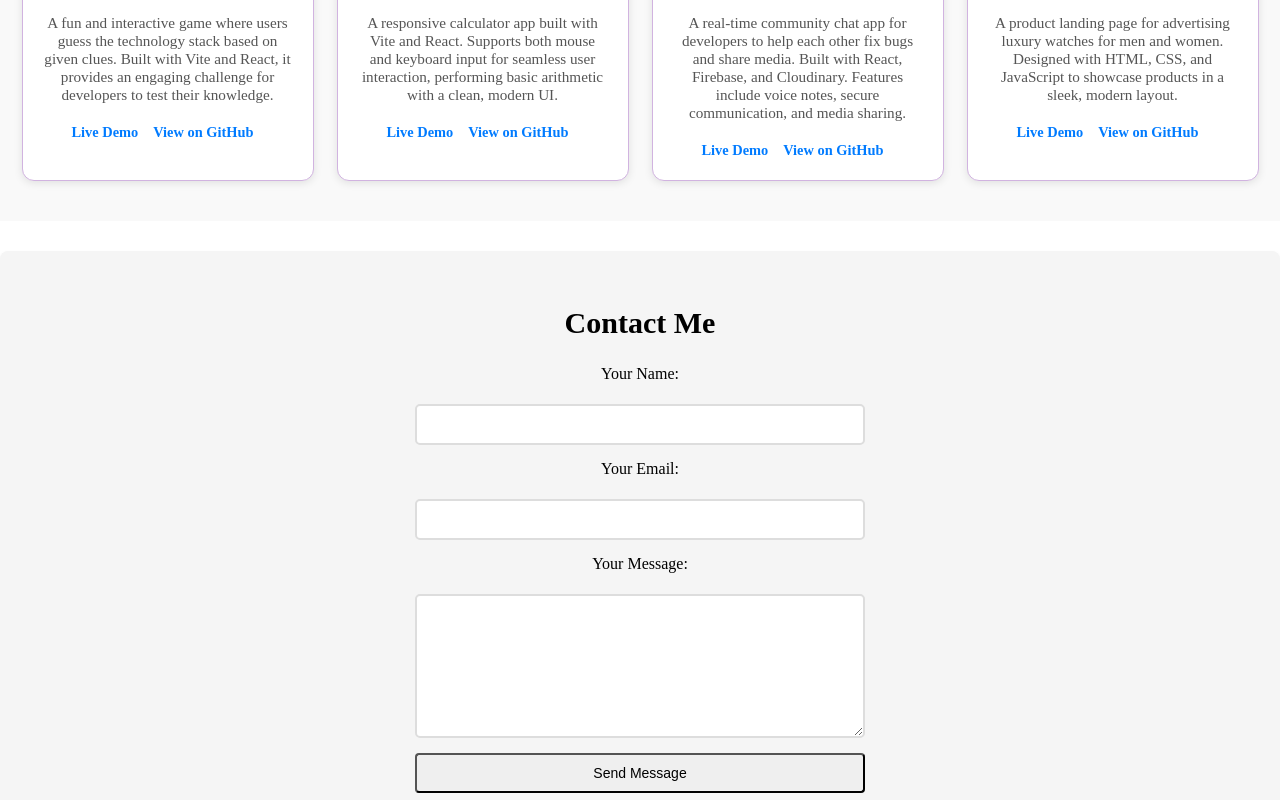
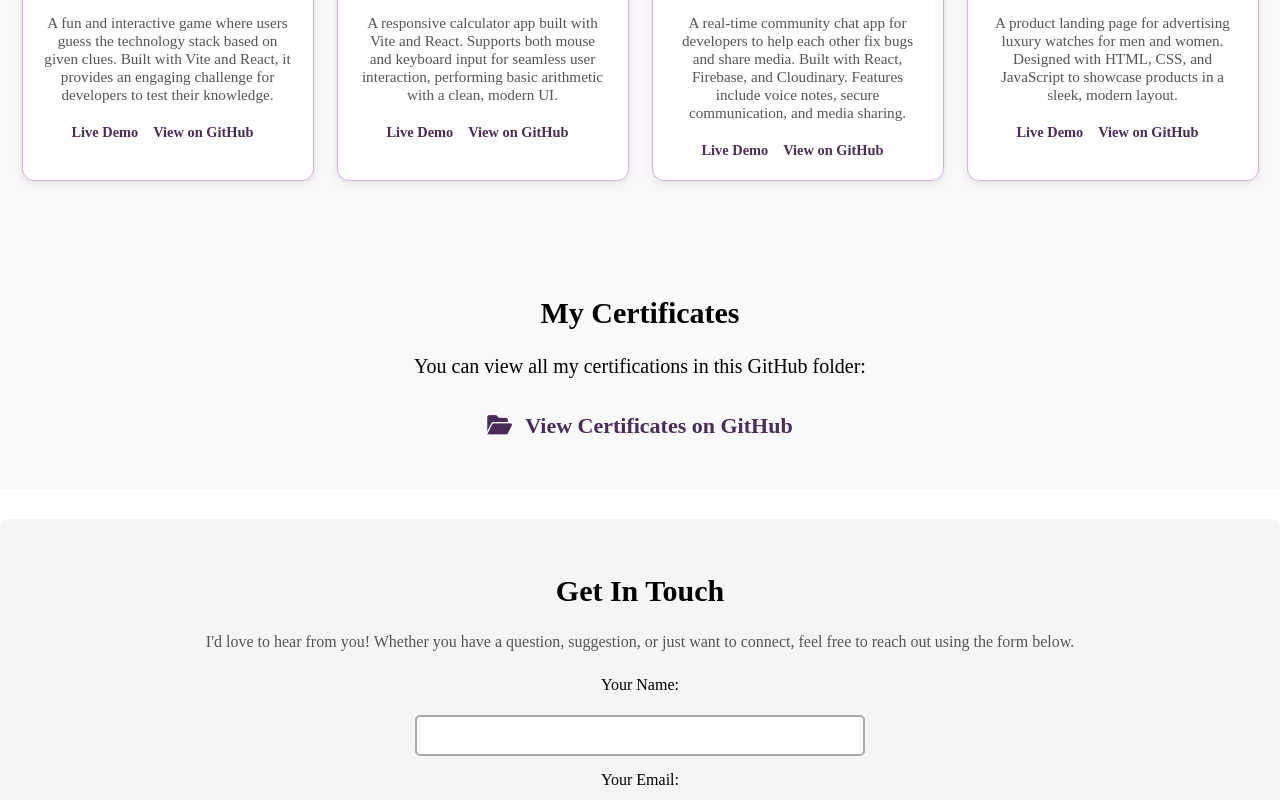
Before and after one commit to ZisandaNodali/MyPortfolio, a plain HTML site: page index.html in a window 1280 px wide. Shown: the part 1440-2240 px from the top of the page. Drawn offline with Linux system fonts and the light colour scheme.

Commit message:
Added certification section and link, fixed contact me form.

```diff
--- a/index.html
+++ b/index.html
@@ -134,12 +134,26 @@
         </div>
     </section>
 
+    <!-- Certificates Section -->
+    <section id="certificate" class="certificates">
+        <h2>My Certificates</h2>
+        <p>You can view all my certifications in this GitHub folder:</p>
+        <a href="https://github.com/ZisandaNodali/MyPortfolio/tree/main/certificates" target="_blank" class="cert-link">
+            <i class="fas fa-folder-open"></i> View Certificates on GitHub
+        </a>
+    </section>
+
 
    <!-- Contact Me Form Section -->
     <section id="contact-me" class="contact-me">
-        <h2>Contact Me</h2>
+        <h2>Get In Touch</h2>
+        <p class="contact-intro">
+            I'd love to hear from you! Whether you have a question, suggestion, or just want to connect, feel free to reach out using the form below.
+        </p>
         <div class="card">
-        <form action="submit_form.php" method="POST">
+            <form name="contact" method="POST" data-netlify="true">
+                <input type="hidden" name="form-name" value="contact">
+
                 <label for="name">Your Name:</label>
                 <input type="text" id="name" name="name" required>
 
@@ -151,6 +165,7 @@
 
                 <button type="submit">Send Message</button>
             </form>
+
         </div>
     </section>
 
--- a/style.css
+++ b/style.css
@@ -277,7 +277,7 @@ header {
     display: inline-block;
     margin-top: 5px;
     margin-right: 10px;
-    color: #007BFF;
+    color: #4a2c59;
     text-decoration: none;
     font-weight: bold;
     font-size: 0.9rem;
@@ -298,6 +298,12 @@ header {
     box-shadow: 0 3px 5px rgba(0, 0, 0, 0.08);
 }
 
+.contact-intro {
+    font-size: 16px;
+    margin: 10px 0 25px;
+    color: #555;
+}
+
 .contact-me form {
     max-width: 450px;
     margin: 0 auto;
@@ -316,7 +322,7 @@ header {
 .contact-me textarea {
     padding: 10px;
     font-size: 15px;
-    border: 2px solid #ddd;
+    border: 2px solid #aaa; /* darker gray */
     border-radius: 5px;
 }
 
@@ -352,6 +358,31 @@ footer {
 .contact-info i {
     margin-right: 10px;
 }
+
+/* ===================== CERTIFICATES ===================== */
+.certificates {
+    padding: 50px 20px;
+    background-color: #f9f9f9;
+    text-align: center;
+}
+
+.cert-link {
+    display: inline-block;
+    margin-top: 15px;
+    font-size: 1.1em;
+    color: #4a2c59;
+    text-decoration: none;
+    font-weight: bold;
+}
+
+.cert-link i {
+    margin-right: 8px;
+}
+
+.cert-link:hover {
+    text-decoration: underline;
+}
+
 
 /* ===================== MEDIA QUERIES ===================== */
 @media (max-width: 768px) {
```
Lines whose indentation alone changed are shown as unchanged.
